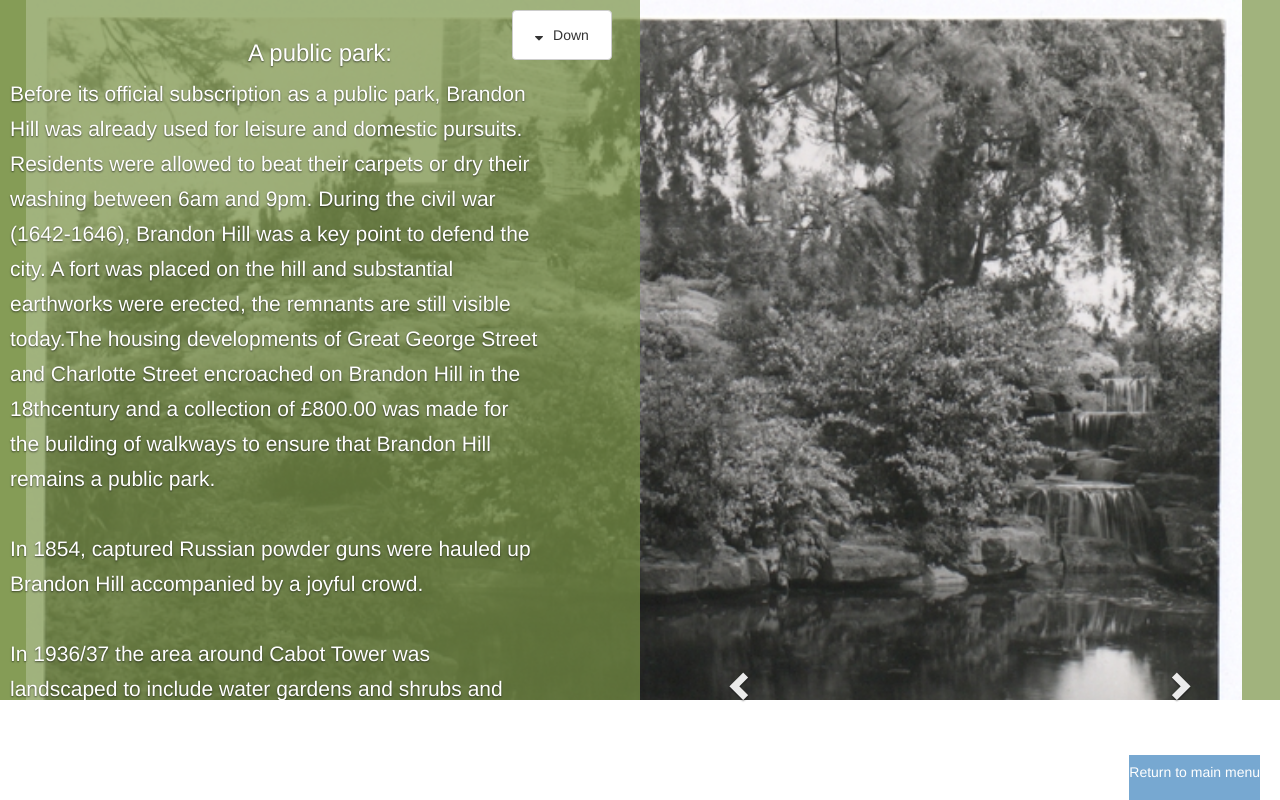
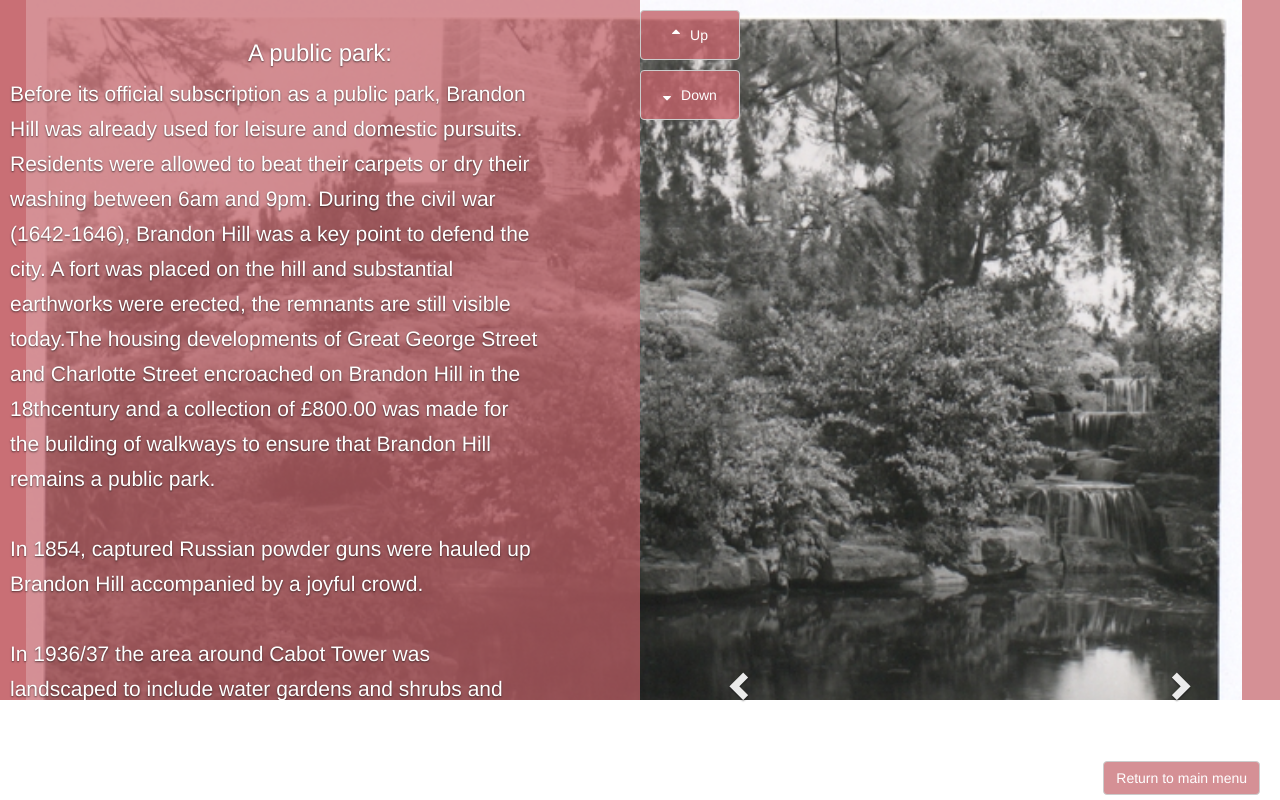
Before and after one commit to DavidFlores24/St-George-Item-D, a plain HTML site: page peoplesHill.html in a window 1280 px wide. Drawn offline with Linux system fonts and the light colour scheme.

Commit message:
Fixed colour scheme and menu button on different pages

```diff
--- a/css/keyDates.css
+++ b/css/keyDates.css
@@ -9,7 +9,7 @@ body {
 {
 	width: auto;
 	height: 700px;
-	background-color:rgba(122, 147, 70, 0.7);
+	background-color:rgba(195, 98, 105, 0.7);
 }
 
 .item img
@@ -38,7 +38,7 @@ body {
 	float:left;
 	top:0;
 	left:0;
-	background-color:rgba(122, 147, 70, 0.7);
+	background-color:rgba(195, 98, 105, 0.7);
 	overflow-x: auto;
 }
 
@@ -71,12 +71,12 @@ body {
   background-image: -webkit-linear-gradient(left, rgba(0, 0, 0, 0) 0%, rgba(0, 0, 0, 0) 0%);
 }
 
-footer
+.btn-default
 {
 	position:absolute;
-	bottom:0px;
+	bottom:5px;
 	right:20px;
-	background-color:rgba(62, 132, 190, 0.7);
+	background-color:rgba(195, 98, 105, 0.7);
 	text-decoration: none;
 }
 
@@ -99,21 +99,21 @@ a {
 }
 
 .scroll {
+	position:absolute;
+	background-color:rgba(195, 98, 105, 0.8);
+	left:50%;
 	width: 100px;
 	height: 50px;
 	z-index: 1;
+	color:#FFF;
 }
 
 .scroll-down {
-	top:10px;
-	position: absolute;
-	left:80%;
+	top:70px;
 }
 
 .scroll-up {
-	bottom: 10px;
-	left:40%;
-	position: relative;
+	top: 10px;
 }
 
 .overflow-caption {
--- a/peoplesHill.html
+++ b/peoplesHill.html
@@ -28,9 +28,9 @@
           <br/><br/>
           In 1854, captured Russian powder guns were hauled up Brandon Hill accompanied by a joyful crowd.<br/><br/>
           In 1936/37 the area around Cabot Tower was landscaped to include water gardens and shrubs and trees were planted. Today, Brandon Hill remains a much-needed green space within in the city and is also a nature reserve managed by Avon Wildlife Trust. </p>
-          <button class="btn btn-default scroll scroll-down"><i class="fa fa-sort-down"></i>Down</button>
+        </div>
+                  <button class="btn btn-default scroll scroll-down"><i class="fa fa-sort-down"></i>Down</button>
           <button class="btn btn-default scroll scroll-up"><i class="fa fa-sort-up"></i>Up</button>
-        </div>
       </div>
     </div>
     <div class="item">
@@ -51,7 +51,7 @@
 </div>
 
 <footer>
-  <p><a href="itemsList.html">Return to main menu</a></p>
+  <button class="btn btn-default"><a href="itemsList.html">Return to main menu</a></button>
 </footer>
 <script src="js/jquery-1.11.3.min.js"></script>
 <script src="js/bootstrap.js"></script>
```
Also changed, not shown: keyDates.html (+4 -3 lines), residents.html (+1 -1 lines).
